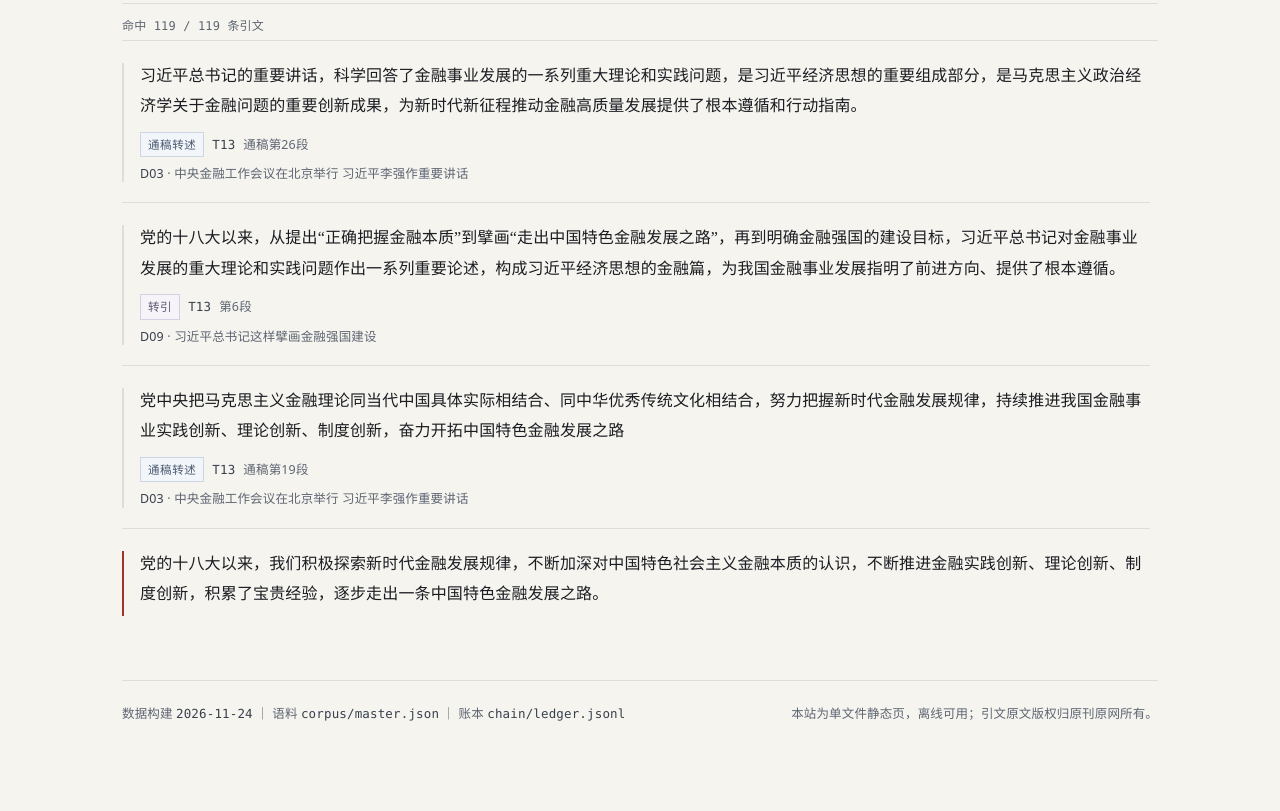
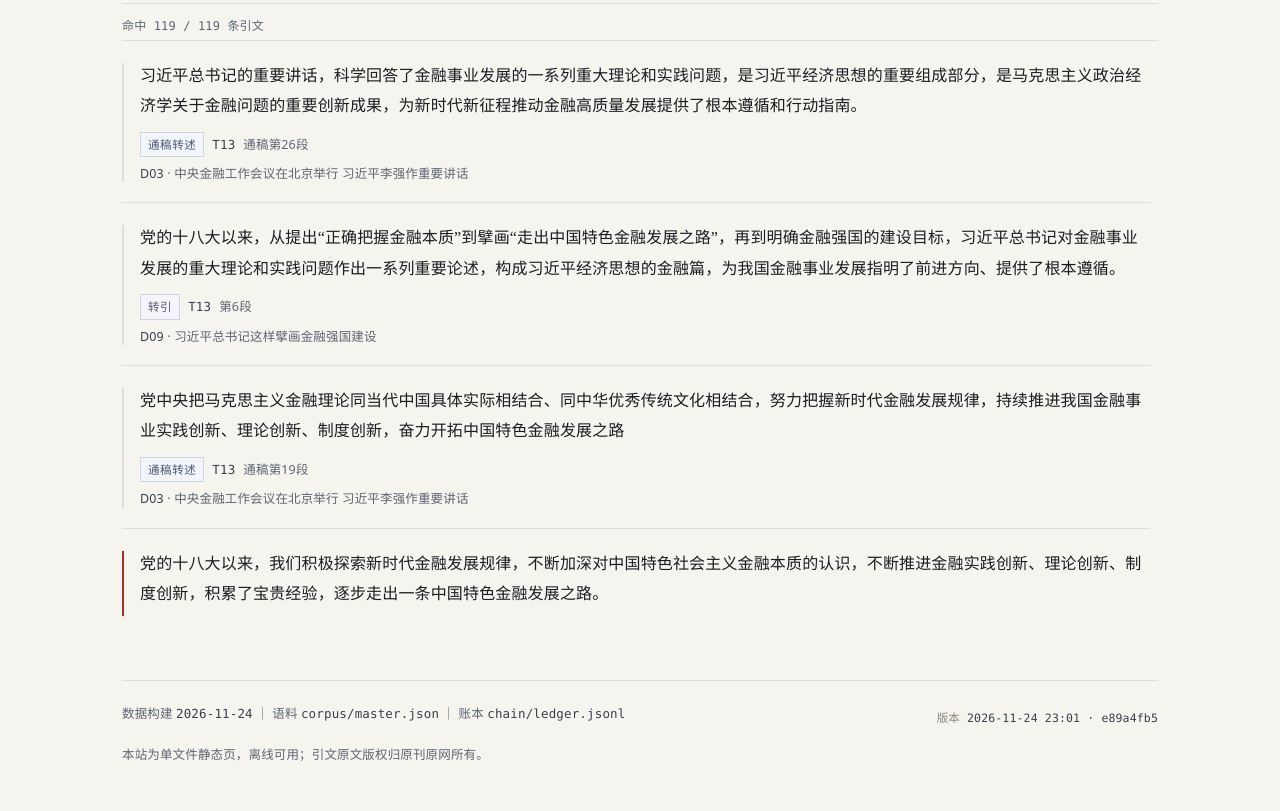
Before and after one commit to JWanggiya/xf-chain-corpus, a plain HTML site: page index.html in a window 1280 px wide. Shown: the part 1091-1902 px from the top of the page. Before the commit the page ends 1875 px from the top, so only its background shows below. Drawn offline with Linux system fonts and the light colour scheme.

Commit message:
deploy: index.html

```diff
--- a/index.html
+++ b/index.html
@@ -176,6 +176,7 @@ select{font-family:var(--sans);font-size:13px;padding:6px 8px;border:1px solid v
 footer{margin-top:64px;border-top:1px solid var(--line);padding-top:22px;
   font-size:12.5px;color:var(--mute);display:flex;gap:16px;flex-wrap:wrap;justify-content:space-between}
 footer code{font-family:var(--mono);color:var(--ink2)}
+footer .ver{font-family:var(--mono);font-size:11.5px;color:#8a8578;margin-top:6px}
 
 @media(max-width:760px){
   .band{grid-template-columns:1fr 1fr}
@@ -261,6 +262,7 @@ footer code{font-family:var(--mono);color:var(--ink2)}
 
   <footer>
     <div>数据构建 <code id="fbuilt"></code> ｜ 语料 <code>corpus/master.json</code> ｜ 账本 <code>chain/ledger.jsonl</code></div>
+    <div class="ver">版本 <code>2026-11-24 23:01 · e89a4fb5</code></div>
     <div>本站为单文件静态页，离线可用；引文原文版权归原刊原网所有。</div>
   </footer>
 </div>
```
